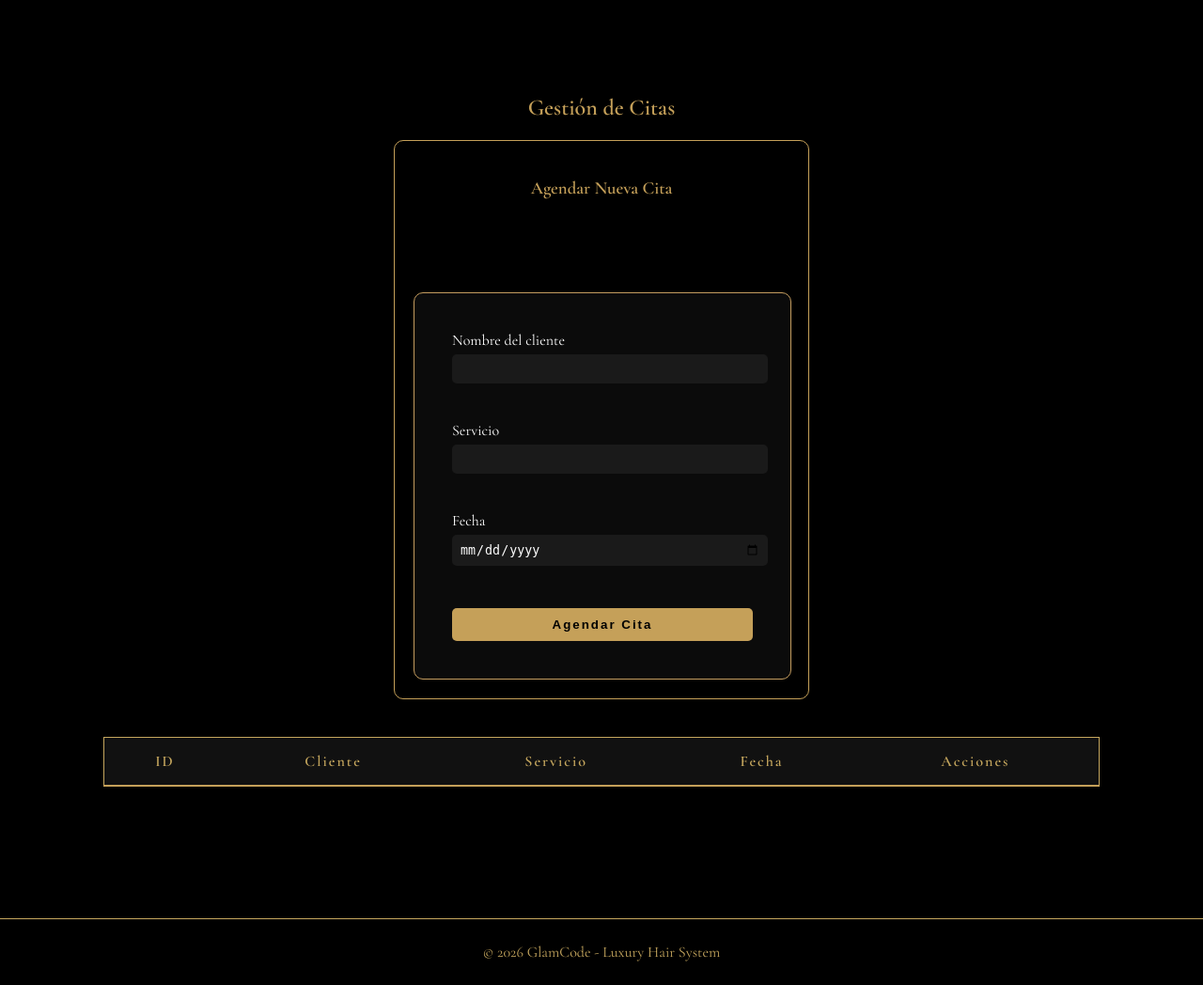
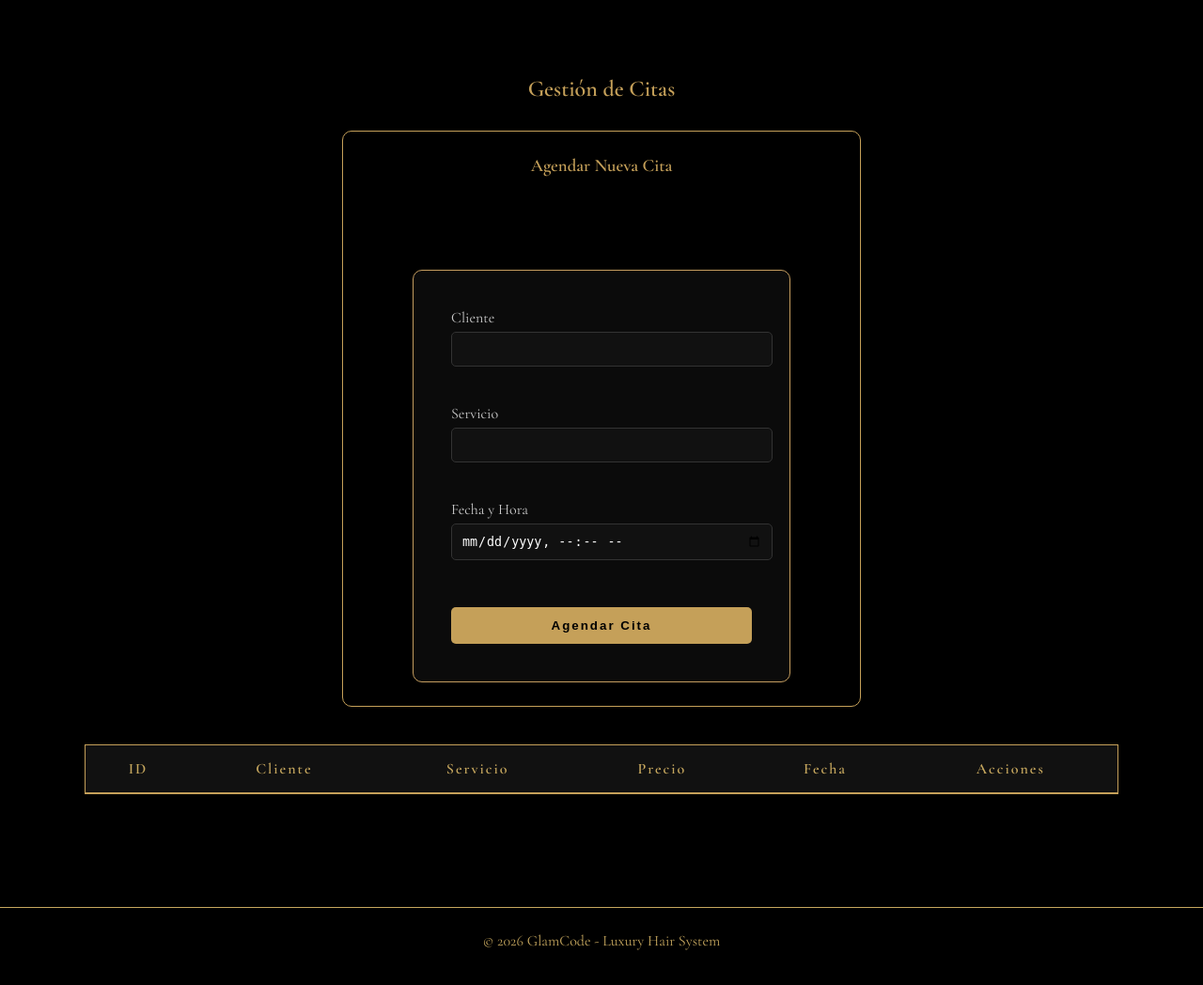
Before and after one commit to VIVIANAPLATA16/GlamCode-OS, a Flask app: page /citas in a window 1280 px wide. Shown: the part 149-1197 px from the top of the page at 94% size. After the commit the page ends 1160 px from the top, so only its background shows below. Run offline with Flask 3, Linux system fonts and the light colour scheme; the visitor is signed in with stand-in values (Sample User, id 1); data that the repository does not hold is empty.

Commit message:
feat: precio automático en citas

```diff
--- a/app.py
+++ b/app.py
@@ -106,10 +106,18 @@ def citas():
     conn = conectar()
     cursor = conn.cursor()
     if request.method == "POST":
-        cl, s, f = request.form.get("cliente"), request.form.get("servicio"), request.form.get("fecha")
-        cursor.execute("INSERT INTO citas (usuario_id, cliente, servicio, fecha) VALUES (%s, %s, %s, %s)", (session["usuario_id"], cl, s, f))
+        cl, s_nombre, f = request.form.get("cliente"), request.form.get("servicio"), request.form.get("fecha")
+
+        # BUSCAR PRECIO AUTOMÁTICAMENTE
+        cursor.execute("SELECT precio FROM servicios WHERE nombre=%s AND usuario_id=%s", (s_nombre, session["usuario_id"]))
+        res = cursor.fetchone()
+        precio_v = res[0] if res else 0
+
+        cursor.execute("INSERT INTO citas (usuario_id, cliente, servicio, precio, fecha) VALUES (%s, %s, %s, %s, %s)",
+                       (session["usuario_id"], cl, s_nombre, precio_v, f))
         conn.commit()
-    cursor.execute("SELECT id, cliente, servicio, fecha FROM citas WHERE usuario_id=%s", (session["usuario_id"],))
+
+    cursor.execute("SELECT id, cliente, servicio, precio, fecha FROM citas WHERE usuario_id=%s", (session["usuario_id"],))
     lista = cursor.fetchall()
     conn.close()
     return render_template("citas.html", citas=lista)
@@ -121,11 +129,19 @@ def editar_cita(id):
     cursor = conn.cursor()
     if request.method == "POST":
         cl, s, f = request.form.get("cliente"), request.form.get("servicio"), request.form.get("fecha")
-        cursor.execute("UPDATE citas SET cliente=%s, servicio=%s, fecha=%s WHERE id=%s AND usuario_id=%s", (cl, s, f, id, session["usuario_id"]))
+
+        # ACTUALIZAR PRECIO SI CAMBIA EL SERVICIO
+        cursor.execute("SELECT precio FROM servicios WHERE nombre=%s AND usuario_id=%s", (s, session["usuario_id"]))
+        res = cursor.fetchone()
+        precio_v = res[0] if res else 0
+
+        cursor.execute("UPDATE citas SET cliente=%s, servicio=%s, precio=%s, fecha=%s WHERE id=%s AND usuario_id=%s",
+                       (cl, s, precio_v, f, id, session["usuario_id"]))
         conn.commit()
         conn.close()
         return redirect(url_for("citas"))
-    cursor.execute("SELECT id, cliente, servicio, fecha FROM citas WHERE id=%s AND usuario_id=%s", (id, session["usuario_id"]))
+
+    cursor.execute("SELECT id, cliente, servicio, precio, fecha FROM citas WHERE id=%s AND usuario_id=%s", (id, session["usuario_id"]))
     cita = cursor.fetchone()
     conn.close()
     return render_template("editar_cita.html", cita=cita)
@@ -167,6 +183,5 @@ def delete_servicio(id):
     return redirect(url_for("servicios"))
 
 if __name__ == "__main__":
-    # Render usa la variable PORT, si no existe usa 10000
     port = int(os.environ.get("PORT", 10000))
     app.run(host="0.0.0.0", port=port)
--- a/templates/citas.html
+++ b/templates/citas.html
@@ -1,47 +1,56 @@
-{% extends "base.html" %}
+{% extends 'base.html' %}
+
 {% block content %}
-<div style="text-align: center; padding: 20px;">
-    <h2 style="color: #c5a059;">Gestión de Citas</h2>
+<h2 style="color: #c5a059; text-align: center; margin-bottom: 30px;">Gestión de Citas</h2>
 
-    <div style="max-width: 400px; margin: 0 auto 40px auto; border: 1px solid #c5a059; padding: 20px; border-radius: 10px; background: #000; color: #fff;">
-        <h3 style="color: #c5a059;">Agendar Nueva Cita</h3>
+<div style="display: flex; justify-content: center; margin-bottom: 40px;">
+    <div style="width: 100%; max-width: 500px; border: 1px solid #c5a059; padding: 25px; border-radius: 10px; background: #000; color: white; text-align: center;">
+        <h3 style="color: #c5a059; margin-top: 0; margin-bottom: 20px;">Agendar Nueva Cita</h3>
+
         <form method="POST">
             <div style="margin-bottom: 15px; text-align: left;">
-                <label>Nombre del cliente</label>
-                <input type="text" name="cliente" style="width: 100%; padding: 8px; margin-top: 5px;" required>
+                <label style="display: block; margin-bottom: 5px; color: #ccc;">Cliente</label>
+                <input type="text" name="cliente" style="width: 100%; padding: 10px; background: #111; border: 1px solid #333; color: white; border-radius: 5px;" required>
             </div>
             <div style="margin-bottom: 15px; text-align: left;">
-                <label>Servicio</label>
-                <input type="text" name="servicio" style="width: 100%; padding: 8px; margin-top: 5px;" required>
+                <label style="display: block; margin-bottom: 5px; color: #ccc;">Servicio</label>
+                <input type="text" name="servicio" style="width: 100%; padding: 10px; background: #111; border: 1px solid #333; color: white; border-radius: 5px;" required>
             </div>
-            <div style="margin-bottom: 20px; text-align: left;">
-                <label>Fecha</label>
-                <input type="date" name="fecha" style="width: 100%; padding: 8px; margin-top: 5px;" required>
+            <div style="margin-bottom: 25px; text-align: left;">
+                <label style="display: block; margin-bottom: 5px; color: #ccc;">Fecha y Hora</label>
+                <input type="datetime-local" name="fecha" style="width: 100%; padding: 10px; background: #111; border: 1px solid #333; color: white; border-radius: 5px;" required>
             </div>
-            <button type="submit" style="width: 100%; padding: 10px; background: #c5a059; color: #000; font-weight: bold; border: none; cursor: pointer;">Agendar Cita</button>
+            <button type="submit" style="width: 100%; padding: 12px; background: #c5a059; color: black; border: none; border-radius: 5px; font-weight: bold; cursor: pointer;">
+                Agendar Cita
+            </button>
         </form>
     </div>
+</div>
 
-    <table style="width: 100%; color: #fff; border-collapse: collapse;">
+<div style="overflow-x: auto;">
+    <table style="width: 100%; border-collapse: collapse; text-align: center; color: white; border: 1px solid #c5a059;">
         <thead>
             <tr style="color: #c5a059; border-bottom: 2px solid #c5a059;">
-                <th>ID</th>
-                <th>Cliente</th>
-                <th>Servicio</th>
-                <th>Fecha</th>
-                <th>Acciones</th>
+                <th style="padding: 15px;">ID</th>
+                <th style="padding: 15px;">Cliente</th>
+                <th style="padding: 15px;">Servicio</th>
+                <th style="padding: 15px;">Precio</th>
+                <th style="padding: 15px;">Fecha</th>
+                <th style="padding: 15px;">Acciones</th>
             </tr>
         </thead>
         <tbody>
             {% for cita in citas %}
-            <tr style="border-bottom: 1px solid #333;">
-                <td>{{ cita[0] }}</td>
-                <td>{{ cita[1] }}</td>
-                <td>{{ cita[2] }}</td>
-                <td>{{ cita[3] }}</td>
-                <td>
-                    <a href="{{ url_for('editar_cita', id=cita[0]) }}" style="color: #c5a059; text-decoration: none;">Editar</a> |
-                    <a href="{{ url_for('delete_cita', id=cita[0]) }}" style="color: #c5a059; text-decoration: none;" onclick="return confirm('¿Borrar?')">Eliminar</a>
+            <tr style="border-bottom: 1px solid #222;">
+                <td style="padding: 12px;">{{ cita[0] }}</td>
+                <td style="padding: 12px;">{{ cita[1] }}</td>
+                <td style="padding: 12px;">{{ cita[2] }}</td>
+                <td style="padding: 12px; color: #c5a059; font-weight: bold;">
+                    {% if cita[3] %}${{ "{:,.0f}".format(cita[3]) }}{% else %}$0{% endif %}
+                </td>
+                <td style="padding: 12px;">{{ cita[4] }}</td>
+                <td style="padding: 12px;">
+                    <a href="{{ url_for('delete_cita', id=cita[0]) }}" style="color: #c5a059; text-decoration: none;" onclick="return confirm('¿Eliminar cita?')">Eliminar</a>
                 </td>
             </tr>
             {% endfor %}
```
